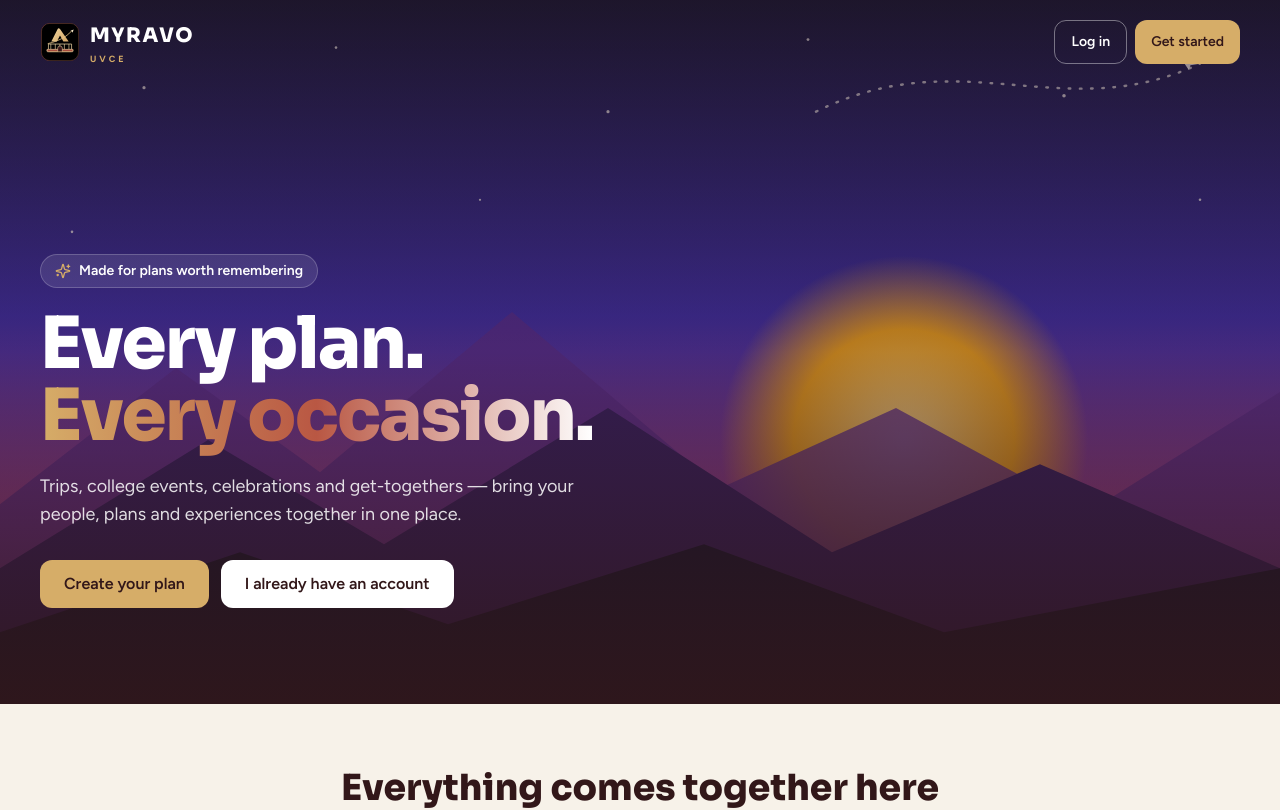
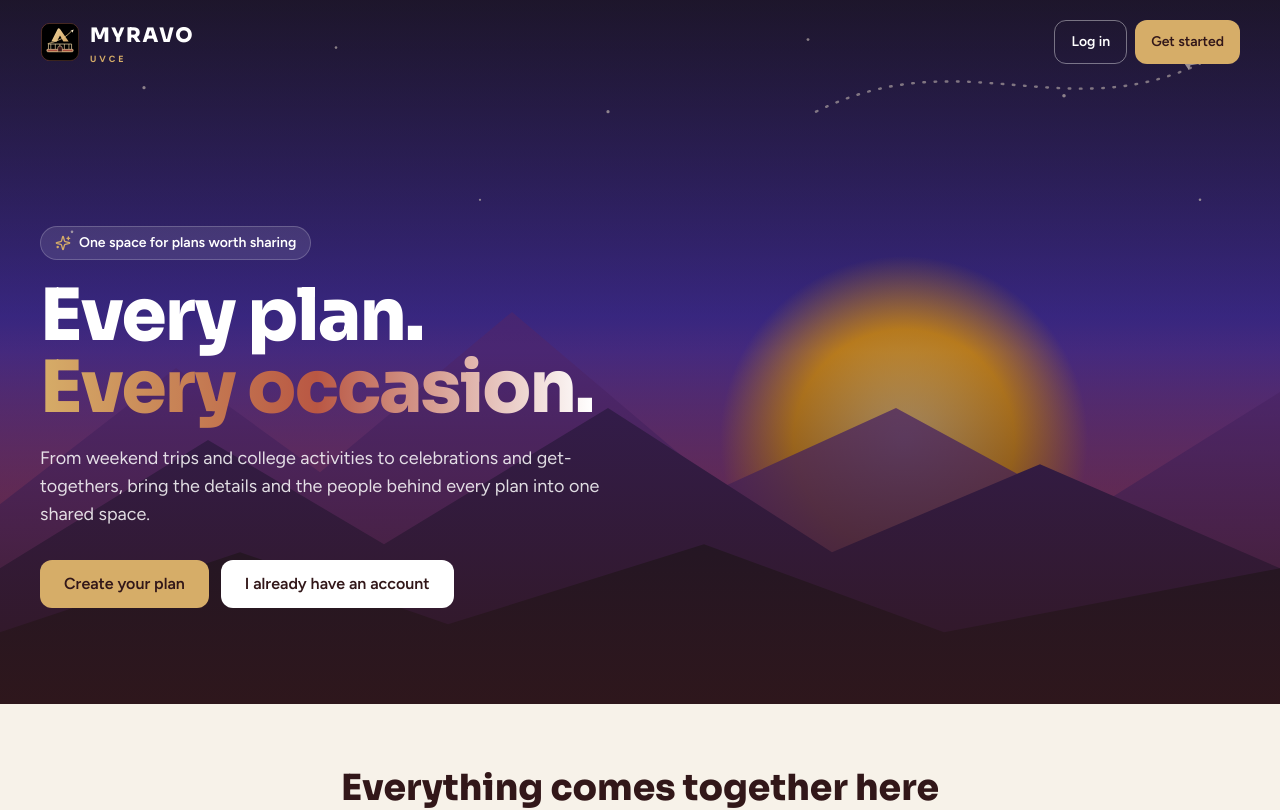
Before and after one commit to punithrajpunithraj012-tech/voyara, a React (Vite) app in the folder frontend/: page / in a window 1280 px wide. Shown: the top 810 px of the page. Built offline with nearby package versions, Linux system fonts and the light colour scheme; no server answers.

Commit message:
Refine MYRAVO landing page product messaging

```diff
--- a/frontend/src/pages/Landing.jsx
+++ b/frontend/src/pages/Landing.jsx
@@ -20,9 +20,9 @@ export default function Landing() {
         <div className="flex gap-2"><Link to="/login" className="btn border border-white/40 text-white hover:bg-white/10">Log in</Link><Link to="/register" className="btn-accent">Get started</Link></div>
       </header>
       <div className="vy-rise mt-auto px-5 pb-16 sm:px-10 sm:pb-24">
-        <span className="glass mb-5 inline-flex items-center gap-2 rounded-full px-3.5 py-1.5 text-sm font-semibold text-white"><Sparkles className="h-4 w-4 text-sun"/> Made for plans worth remembering</span>
+        <span className="glass mb-5 inline-flex items-center gap-2 rounded-full px-3.5 py-1.5 text-sm font-semibold text-white"><Sparkles className="h-4 w-4 text-sun"/> One space for plans worth sharing</span>
         <h1 className="font-display text-5xl font-extrabold leading-[1.05] tracking-tight text-white sm:text-7xl">Every plan.<br/><span className="bg-gradient-to-r from-sun via-coral to-white bg-clip-text text-transparent">Every occasion.</span></h1>
-        <p className="mt-5 max-w-xl text-lg text-white/85">Trips, college events, celebrations and get-togethers — bring your people, plans and experiences together in one place.</p>
+        <p className="mt-5 max-w-xl text-lg text-white/85">From weekend trips and college activities to celebrations and get-togethers, bring the details and the people behind every plan into one shared space.</p>
         <div className="mt-8 flex flex-wrap gap-3"><Link to="/register" className="btn-accent px-6 py-3 text-base">Create your plan</Link><Link to="/login" className="btn bg-white px-6 py-3 text-base text-ink hover:bg-sand">I already have an account</Link></div>
       </div>
     </section>
```
